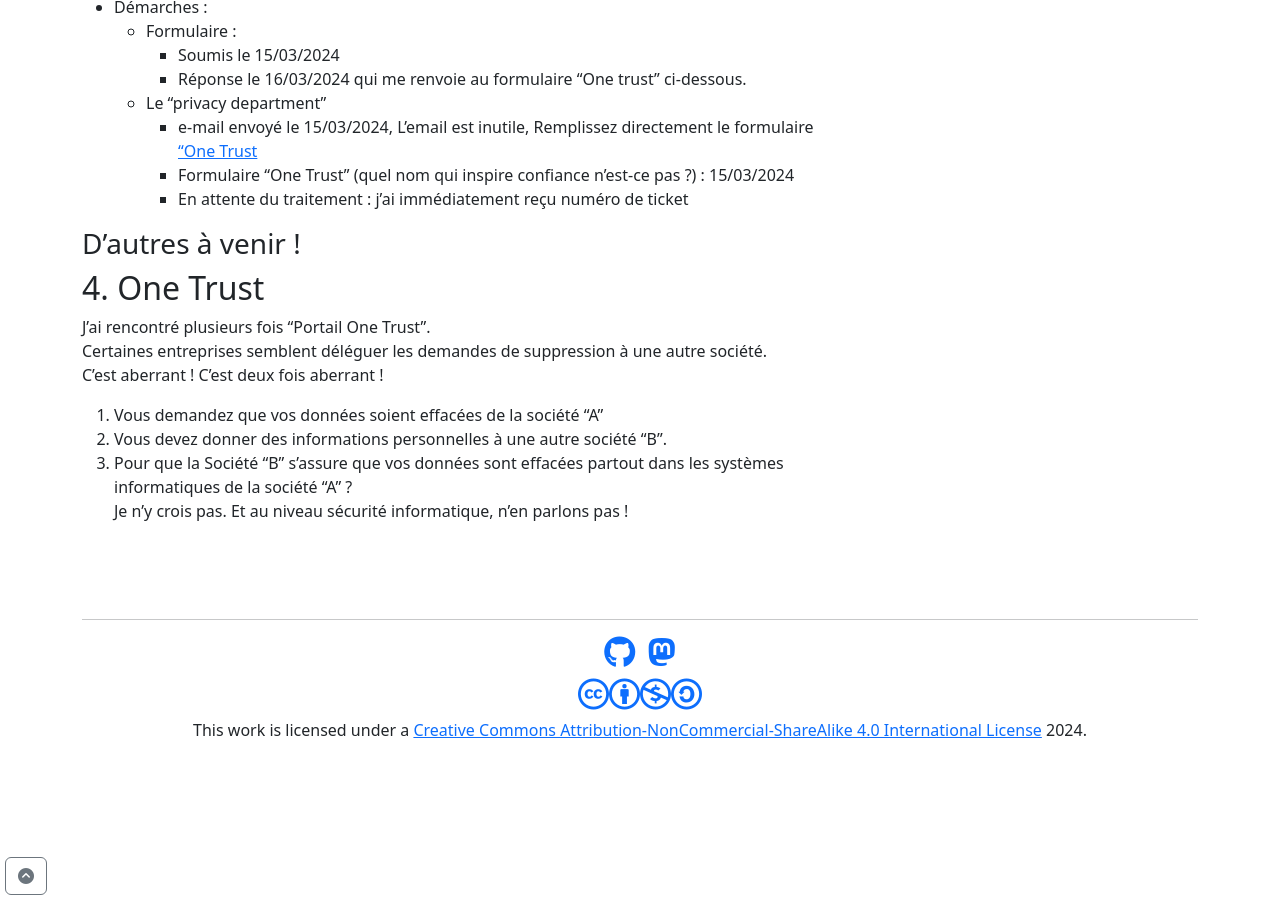
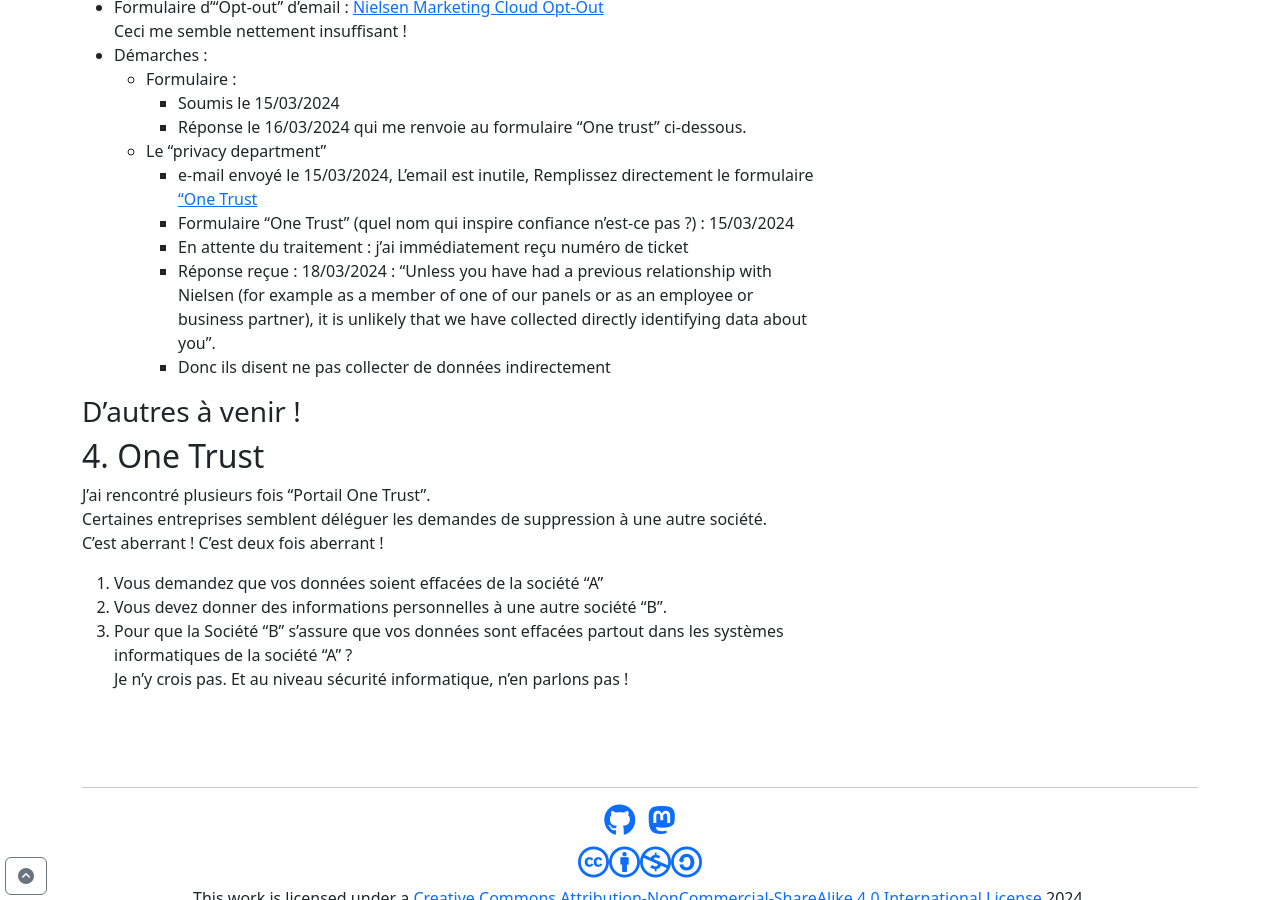
Before and after one commit to christ-off/christ-off.github.io, a Jekyll site: the page built from _posts/2024-03-14-vie-privee-web-suisse.md, in a window 1280 px wide and 900 px high, scrolled down 4818 px. Built offline with Jekyll 4.4.1, drawn with Linux system fonts in a browser that asks for light colours; some of the changed text lies outside the part shown.

Commit message:
Update 2024-03-14-vie-privee-web-suisse.md

```diff
--- a/_posts/2024-03-14-vie-privee-web-suisse.md
+++ b/_posts/2024-03-14-vie-privee-web-suisse.md
@@ -143,6 +145,8 @@
     * e-mail envoyé le 15/03/2024, L'email est inutile, Remplissez directement le formulaire ["One Trust](https://privacyportal-de.onetrust.com/webform/70b0083d-d519-4ad2-84ca-96b7c5f8e1a9/9810a8bc-e54d-4d70-bac0-5e4d781ef5b9)
     * Formulaire "One Trust" (quel nom qui inspire confiance n'est-ce pas ?) : 15/03/2024
     * En attente du traitement : j'ai immédiatement reçu numéro de ticket
+    * Réponse reçue : 18/03/2024 : "Unless you have had a previous relationship with Nielsen (for example as a member of one of our panels or as an employee or business partner), it is unlikely that we have collected directly identifying data about you".
+    * Donc ils disent ne pas collecter de données indirectement
 
 ### D'autres à venir !
 
```
Also changed, not shown: other parts of _posts/2024-03-14-vie-privee-web-suisse.md (+3 -1 lines).
